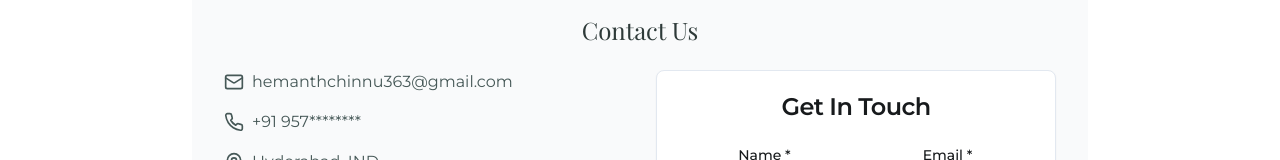
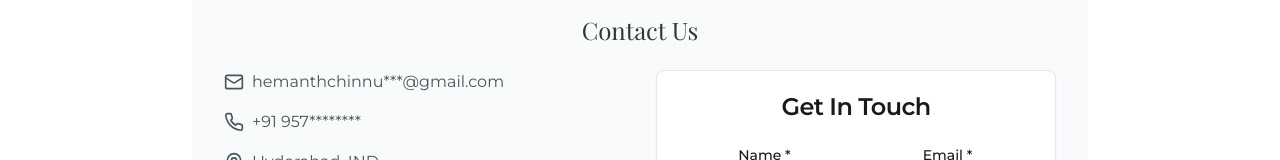
Before and after one commit to hemanth-chakravarthy/photo-sphere, a React (Vite) app: page /about in a window 1280 px wide. Shown: the part 570-730 px from the top of the page. Built offline with nearby package versions, Linux system fonts and the light colour scheme; no server answers; the database is empty.

Commit message:
Update email on About page

```diff
--- a/src/pages/About.tsx
+++ b/src/pages/About.tsx
@@ -75,7 +75,7 @@ const About = () => {
                   <div className="space-y-4 mb-6">
                     <div className="flex items-center text-photosphere-600">
                       <Mail className="w-5 h-5 mr-2" />
-                      <span>hemanthchinnu363@gmail.com</span>
+                      <span>hemanthchinnu***@gmail.com</span>
                     </div>
                     <div className="flex items-center text-photosphere-600">
                       <Phone className="w-5 h-5 mr-2" />
```
